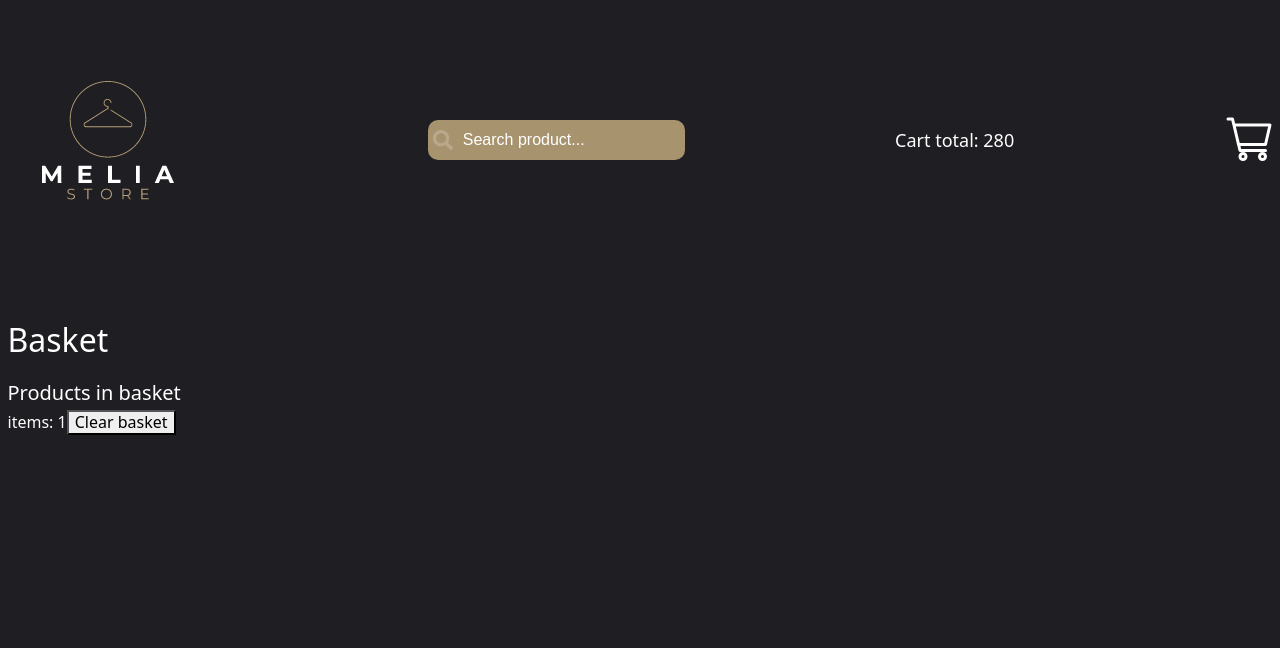
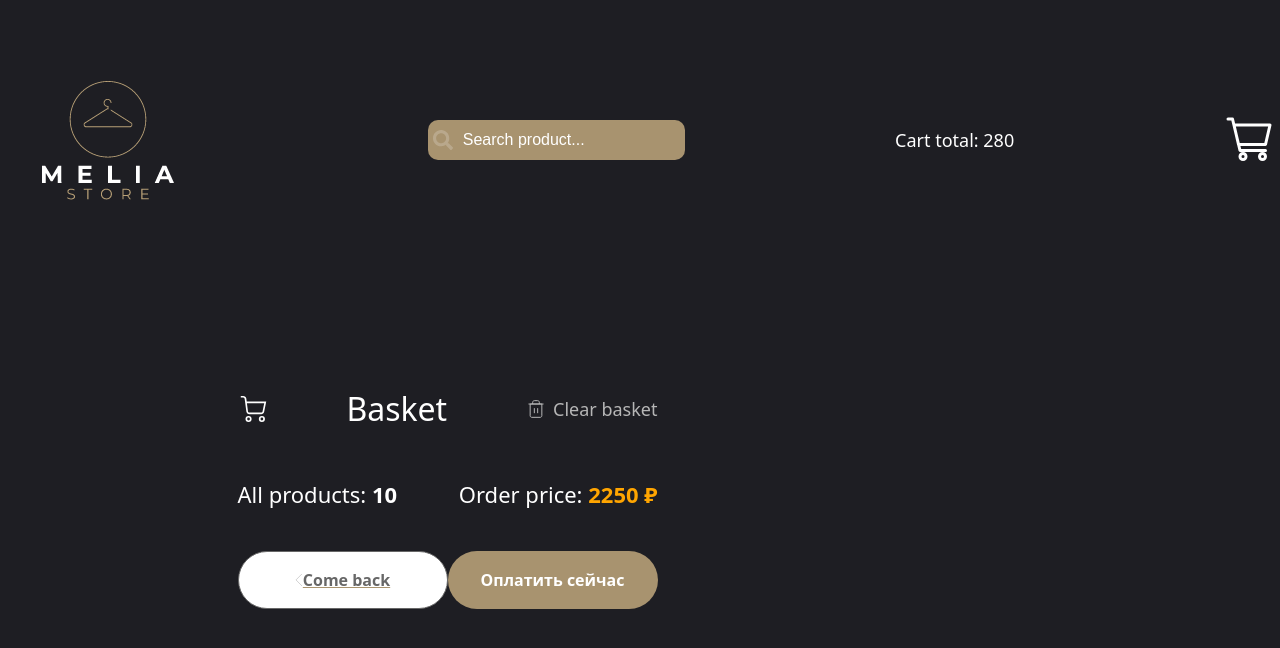
Before and after one commit to ivan-grekov/online-store, a React (Create React App) app: page /basket in a window 1280 px wide. Shown: the top 648 px of the page. Built offline with nearby package versions, Linux system fonts and the light colour scheme.

Commit message:
feat: add markup and components for basket page

```diff
--- a/src/pages/BasketPage.tsx
+++ b/src/pages/BasketPage.tsx
@@ -1,19 +1,77 @@
-import * as React from "react";
+import React from 'react';
+import { Link } from 'react-router-dom';
+import { useDispatch, useSelector } from 'react-redux';
+import BasketImg from '../assets/svg/basket_img.svg';
+import BasketClear from '../assets/svg/basketClear_img.svg';
+import ButtonBack from '../assets/svg/button_back.svg';
 
-function BasketPage() {
+// import { BasketItem, BasketEmpty } from '../components';
+
+// import { selectBasket } from '../redux/cart/selectors';
+// import { clearItems } from '../redux/cart/slice';
+
+const BasketPage: React.FC = () => {
+  const dispatch = useDispatch();
+  // const { totalPrice, items } = useSelector(selectCart);
+
+  // const totalCount = items.reduce(
+  //   (sum: number, item: any) => sum + item.count,
+  //   0
+  // );
+
+  const onClickClear = () => {
+    if (window.confirm('Очистить корзину?')) {
+      // dispatch(clearItems());
+    }
+  };
+
+  // if (!totalPrice) {
+  //   // return <CartEmpty />;
+  // }
+
   return (
-    <div className="basket__wrapper">
-      <h1 className="basket__title">Basket</h1>
-      <section className="basket__content">
-        <div className="basket__top">
-          <h2 className="basket__subtitle">Products in basket</h2>
-          <span className="count-of-products">items: 1</span>
-          <button>Clear basket</button>
+    <div className="container container--cart">
+      <div className="cart">
+        <div className="cart__top">
+          <img src={BasketImg} alt="basket image" />
+          <h2 className="content__title">Basket</h2>
+          <div onClick={onClickClear} className="cart__clear">
+            <img src={BasketClear} alt="basket-clear image" />
+            <span>Clear basket</span>
+          </div>
         </div>
-        <div className="content__items"></div>
-      </section>
+        <div className="content__items">
+          {/* {items.map((item: any) => (
+            <BasketItem key={item.id} {...item} />
+          ))} */}
+        </div>
+        <div className="cart__bottom">
+          <div className="cart__bottom-details">
+            <span>
+              {' '}
+              All products: <b>{10}</b>{' '}
+            </span>
+            <span>
+              {' '}
+              Order price: <b>{2250} ₽</b>{' '}
+            </span>
+          </div>
+          <div className="cart__bottom-buttons">
+            <Link
+              to="/"
+              className="button button--outline button--add go-back-btn"
+            >
+              <img src={ButtonBack} alt="button back symbol" />
+              <span>Come back</span>
+            </Link>
+            <div className="button pay-btn">
+              <span>Оплатить сейчас</span>
+            </div>
+          </div>
+        </div>
+      </div>
     </div>
   );
-}
+};
 
 export default BasketPage;
```
